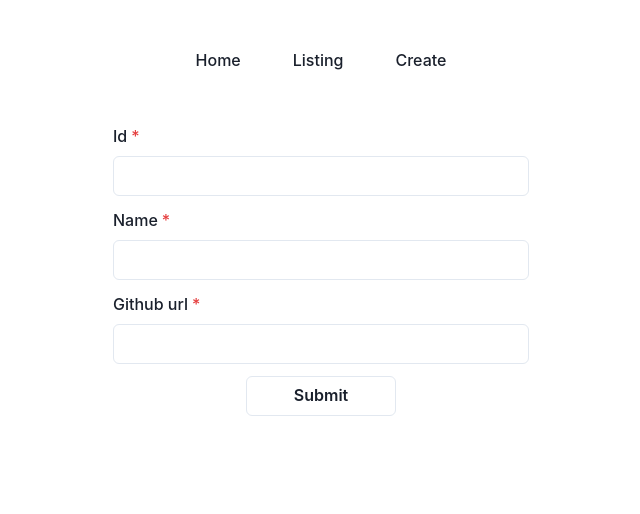
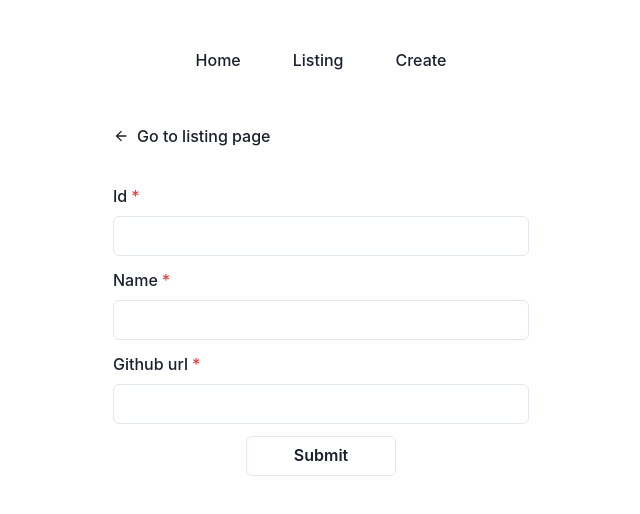
Before and after one commit to romain-trotard/routing-lib-navigation-api, a React (Vite) app: page /create in a window 1280 px wide. Shown: the top 514 px of the page, without its empty margins (319-959 px from the left). Built offline with nearby package versions, Linux system fonts and the light colour scheme.

Commit message:
Implement filtering in listing and going back to latest listing url

```diff
--- a/package.json
+++ b/package.json
@@ -9,6 +9,7 @@
     "preview": "vite preview"
   },
   "dependencies": {
+    "@chakra-ui/icons": "^2.0.14",
     "@chakra-ui/react": "^2.4.4",
     "@emotion/react": "^11.10.5",
     "@emotion/styled": "^11.10.5",
--- a/src/lib/WindowOverride.d.ts
+++ b/src/lib/WindowOverride.d.ts
@@ -5,7 +5,7 @@ interface NavigationOptions {
 }
 
 interface NavigationHistoryEntry extends EventTarget {
-    readonly url?: string;
+    readonly url: string;
     readonly key: string;
     readonly id: string;
     readonly index: number;
@@ -55,7 +55,7 @@ interface NavigationEventHanldersMap {
 /** Like History, allows manipulation of the browser session history, that is the pages visited in the tab or frame that the current page is loaded in. */
 interface Navigation extends EventTarget {
     entries(): Array<NavigationHistoryEntry>;
-    readonly currentEntry?: NavigationHistoryEntry;
+    readonly currentEntry: NavigationHistoryEntry;
     updateCurrentEntry(options: NavigationUpdateCurrentEntryOptions): undefined;
     readonly transition?: NavigationTransition;
     readonly canGoBack: boolean;
--- a/src/pages/CreatePage.tsx
+++ b/src/pages/CreatePage.tsx
@@ -1,9 +1,26 @@
-import { Button, Container, FormControl, FormLabel, Input, Spinner } from "@chakra-ui/react";
+import { ArrowBackIcon } from "@chakra-ui/icons";
+import { Button, Container, Flex, FormControl, FormLabel, Input, Spinner } from "@chakra-ui/react";
 import { useForm } from "react-hook-form";
 import { addLibrary } from "../api/libAPI";
 import Layout from "../components/Layout";
 import Prompt from "../components/Prompt";
 import useNavigate from "../lib/useNavigate";
+
+function getLatestListingUrl() {
+    const { index } = window.navigation.currentEntry;
+    const previousEntries = window.navigation.entries().slice(0, index);
+    // `findLast` does not exist in TS
+    // so doing `.reverse().find()`
+    const matchingEntry = previousEntries.reverse().find((entry) => {
+        // We have the `url` in the entry, let's
+        // extract the `pathname`
+        const url = new URL(entry.url);
+
+        return url.pathname.startsWith("/listing");
+    })
+
+    return matchingEntry?.url ?? '/listing';
+}
 
 export default function CreatePage() {
     const { register, formState: { isDirty, isSubmitting }, handleSubmit } = useForm({
@@ -14,15 +31,20 @@ export default function CreatePage() {
         }
     });
     const navigate = useNavigate();
+    const latestListingUrl = getLatestListingUrl();
 
     return (
         <Layout>
             <Prompt when={isDirty} />
             <Container maxW="md">
+                <Flex as="a" gap={2} alignItems="center" marginBottom={9} href={latestListingUrl}>
+                    <ArrowBackIcon />
+                    Go to listing page
+                </Flex>
                 <form onSubmit={handleSubmit(async (values) => {
                     await addLibrary(values);
 
-                    navigate('/listing', { info: { forceNavigate: true } });
+                    navigate(latestListingUrl, { info: { forceNavigate: true } });
                 })}>
                     <FormControl marginBottom={3} isRequired>
                         <FormLabel>Id</FormLabel>
--- a/src/pages/ListingPage.tsx
+++ b/src/pages/ListingPage.tsx
@@ -1,15 +1,35 @@
-import { Box, Flex, Table, TableContainer, Tbody, Td, Th, Thead, Tr } from "@chakra-ui/react";
+import { Box, Flex, Input, Table, TableContainer, Tbody, Td, Th, Thead, Tr } from "@chakra-ui/react";
+import { useState } from "react";
 import type { Library } from "../api/libAPI";
 import Layout from "../components/Layout";
 import { useLoaderData } from "../lib/Router";
+import useNavigate from "../lib/useNavigate";
 
 export default function ListingPage() {
+    const [search, setSearch] = useState(() => {
+        return (new URL(window.location.href)).searchParams.get('search') ?? ''
+    });
     const { libraries } = useLoaderData<{ libraries: Library[] }>();
+    const navigate = useNavigate();
+
+    const onSearchChange = (value: string) => {
+        setSearch(value);
+        navigate(`/listing?search=${value}`, { replaceMode: true });
+    }
+
+    const filteredLibraries = libraries.filter(({ name }) => {
+        if (search === '') {
+            return true;
+        }
+
+        return name.toLowerCase().includes(search.toLowerCase());
+    });
 
 
     return (
         <Layout>
-            <Flex justifyContent="flex-end" marginBottom={2}>
+            <Flex justifyContent="space-between" marginBottom={2}>
+                <Input placeholder="Search by name" maxW={600} value={search} onChange={e => onSearchChange(e.target.value)} />
                 <Box as="a"
                     paddingX={4}
                     paddingY={2}
@@ -28,7 +48,7 @@ export default function ListingPage() {
                         </Tr>
                     </Thead>
                     <Tbody>
-                        {libraries.map(({ id, name, githubUrl }) => (
+                        {filteredLibraries.map(({ id, name, githubUrl }) => (
                             <Tr key={id}>
                                 <Td>{name}</Td>
                                 <Td>{githubUrl}</Td>
```
Also changed, not shown: 1 other file (tests, documents, lock files or other folders).
